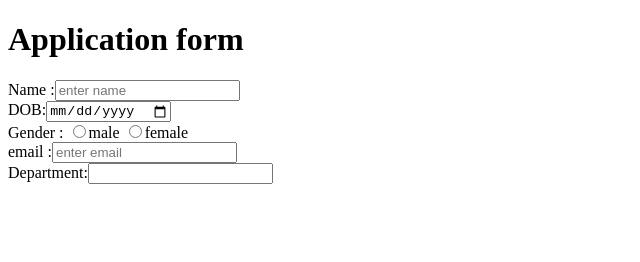
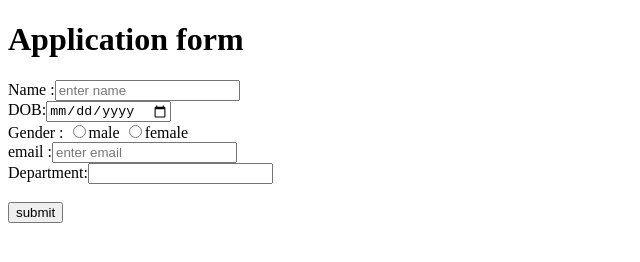
Before and after one commit to kmonisha1999/practice-7, a plain HTML site: page index.html in a window 1280 px wide. Shown: the whole page, without its empty margins (0-640 px from the left). Drawn offline with Linux system fonts and the light colour scheme.

Commit message:
add html

```diff
--- a/index.html
+++ b/index.html
@@ -15,6 +15,7 @@
         <input type="radio" name="gender" value="female">female </br>
         <label>email :</label><input type="text" placeholder="enter email"></br>
         <label>Department:</label><input type= "text"></form></br>
+        <label></label><input type="submit" value ="submit">
     </form>
 
 </body>
```
